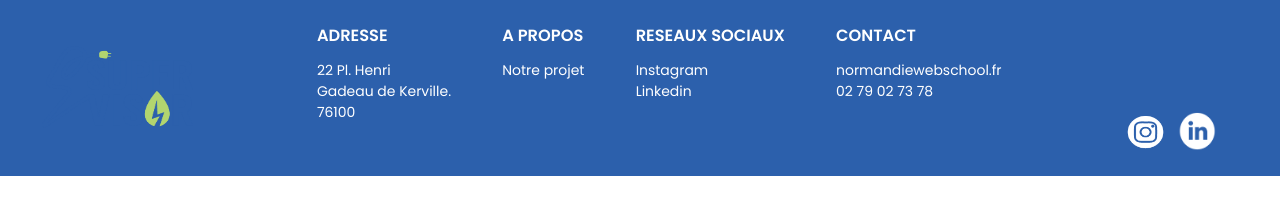
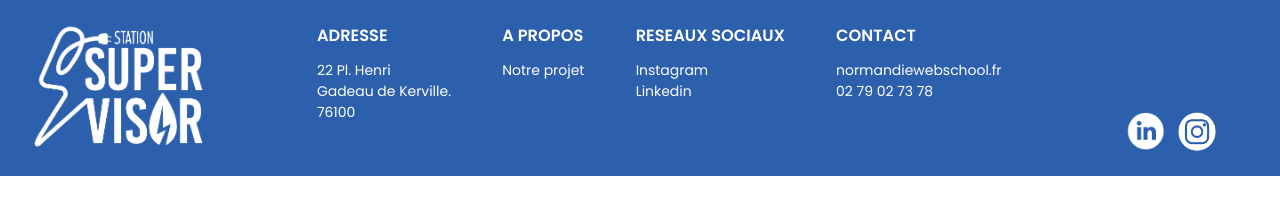
Before and after one commit to Sutsikii/Station_supervisor, a website: page index.html in a window 1280 px wide. Shown: the part 277-492 px from the top of the page. Drawn offline with Linux system fonts and the light colour scheme.

Commit message:
Add files via upload

```diff
--- a/index.html
+++ b/index.html
@@ -63,7 +63,7 @@
 
         <footer>
 
-            <img src="assets/Plan de travail 6.png" alt=" ">
+            <img src="assets/logo_blanc.png" alt="Logo de la marque">
 
             <div class="footer-infos">
 
@@ -100,8 +100,8 @@
 
             <div class="footer-col social">
                 <div class="social-icons">
-                    <img src="assets/Plan_de_travail_11.png" alt="Logo instagram">
-                    <img src="assets/Plan_de_travail_12.png" alt="Logo Linkedin">
+                    <img src="/assets/linkedin.png" alt="Logo Linkedin">
+                    <img src="/assets/insta.png" alt="Logo instagram">
                 </div>
             </div>
 
```
Also changed, not shown: about.html (+1 -1 lines), contact.html (+3 -3 lines), assets/logo_blanc.png (added).
